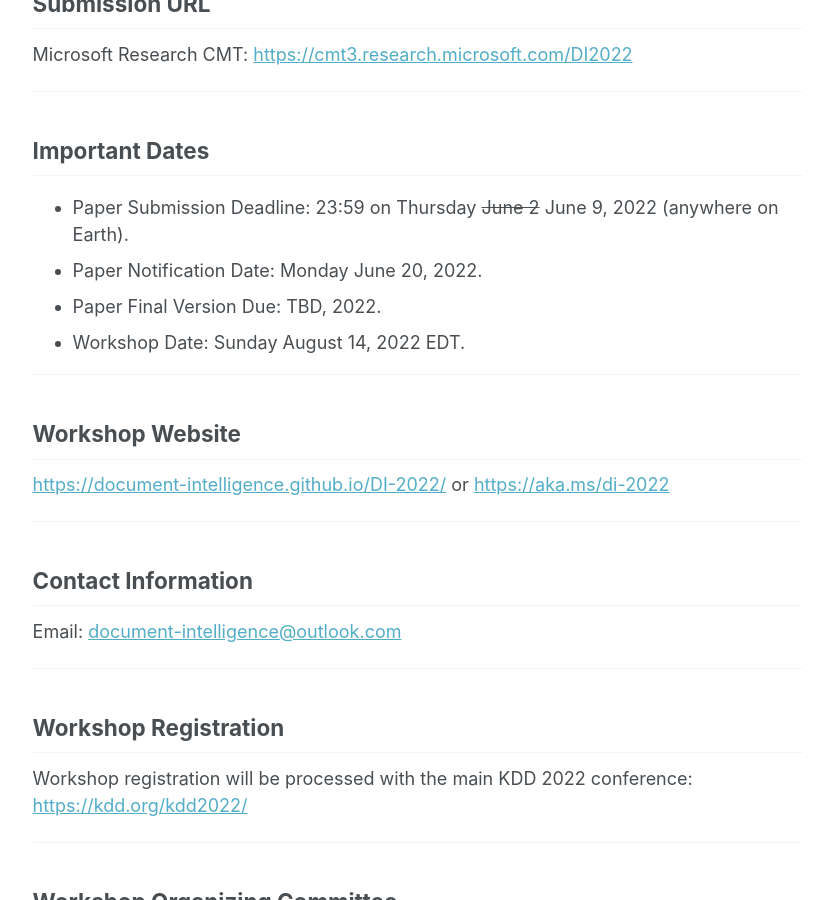
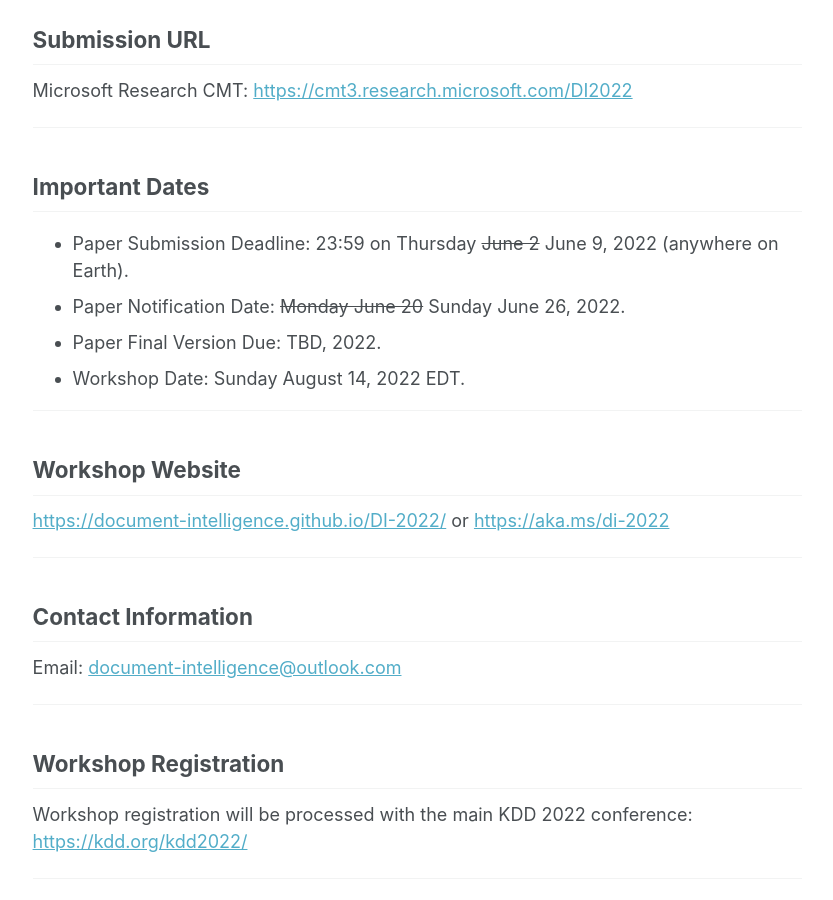
Before and after one commit to document-intelligence/DI-2022, a Jekyll site: the page built from _pages/cfp.md, in a window 1280 px wide and 900 px high, scrolled down 3517 px. Shown: the whole window, without its empty margins (249-1082 px from the left). Built offline with Jekyll 4.4.1, drawn with Linux system fonts in a browser that asks for light colours; some of the changed text lies outside the part shown.

Commit message:
Update cfp.md

```diff
--- a/_pages/cfp.md
+++ b/_pages/cfp.md
@@ -12,6 +12,7 @@ redirect_from:
 ## UPDATES
 
 - June 26: [Accepted papers](https://document-intelligence.github.io/DI-2022/papers/) announced!
+- June 20: Paper notification is now extended to [June 26, 2022](#important-dates)!
 - June 17:
   - DI-2022 [invited talk](https://document-intelligence.github.io/DI-2022/talks/) is up: [William Wang](https://sites.cs.ucsb.edu/~william/index.html) will tell us the latest on **Learning to Reason with Text and Tables**!
   - Paper reviews are underway! Thank you for all your contributions, our [reviewers](https://document-intelligence.github.io/DI-2022/organization/#reviewers)!
@@ -137,7 +138,7 @@ Microsoft Research CMT: <https://cmt3.research.microsoft.com/DI2022>
 ## Important Dates
 
 - Paper Submission Deadline: 23:59 on Thursday ~~June 2~~ June 9, 2022 (anywhere on Earth).
-- Paper Notification Date: Monday June 20, 2022.
+- Paper Notification Date: ~~Monday June 20~~ Sunday June 26, 2022.
 - Paper Final Version Due: TBD, 2022.
 <!-- - Pre-recorded Video and Slides Upload Due: 23:59 on TBD, 2022 (anywhere on Earth). -->
 - Workshop Date: Sunday August 14, 2022 EDT.
```
